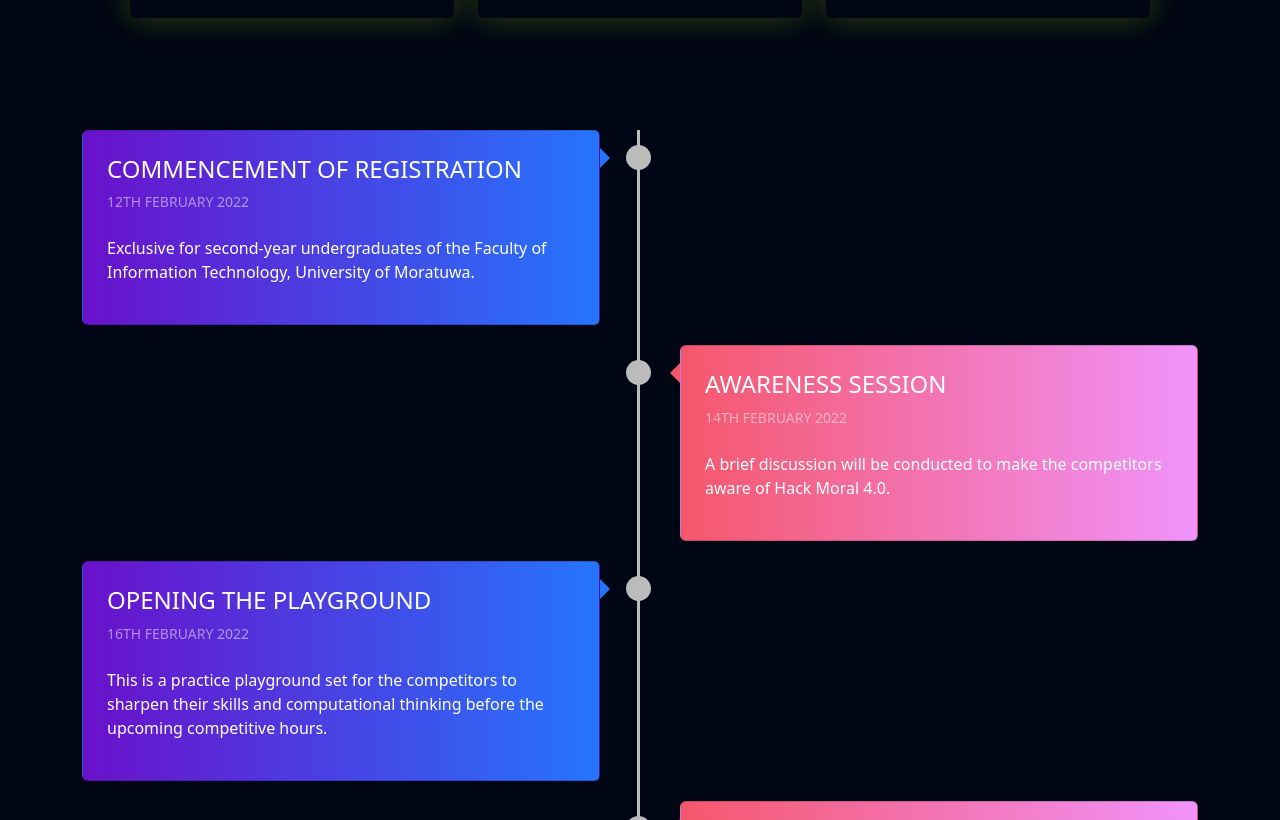
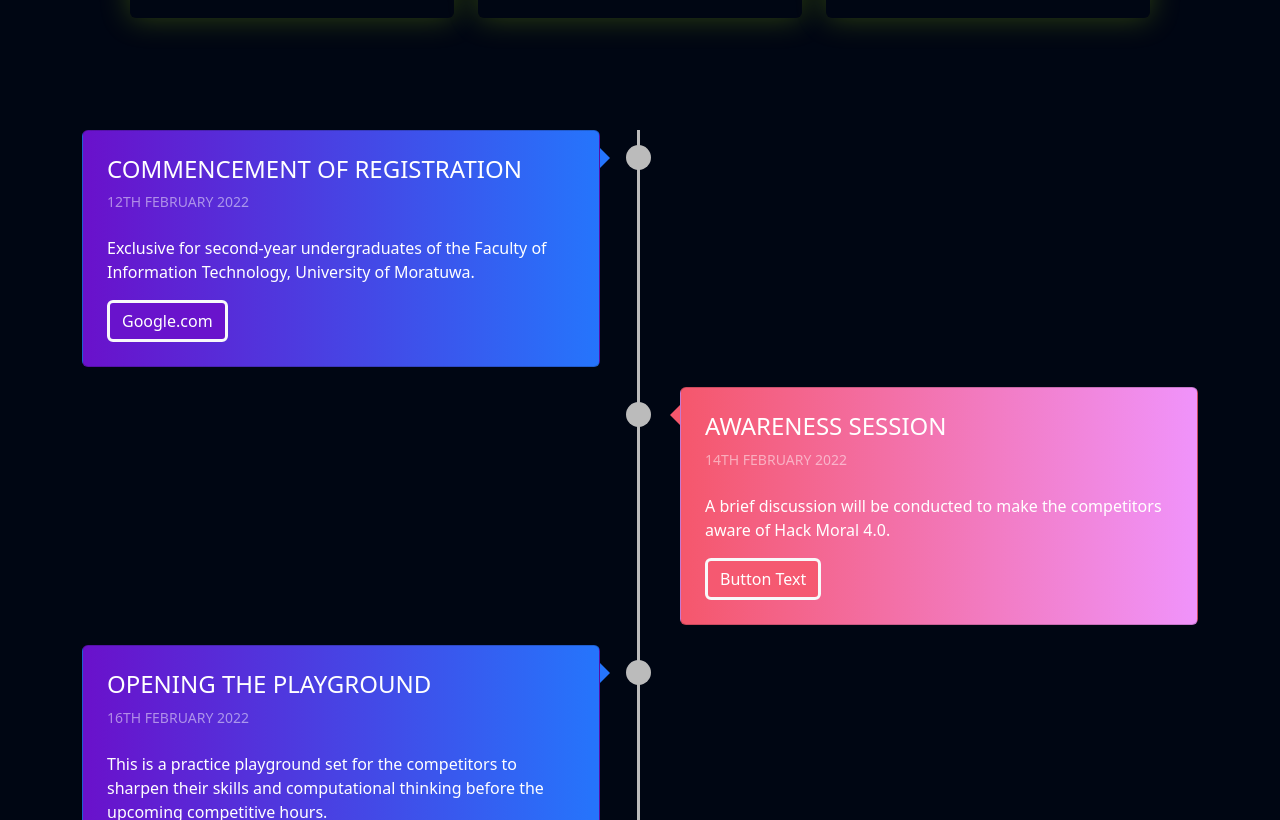
Before and after one commit to wkmilanswanthra/Hackmoral_5.0, a React (Create React App) app: page / in a window 1280 px wide. Shown: the part 1980-2800 px from the top of the page. Built offline with nearby package versions, Linux system fonts and the light colour scheme.

Commit message:
button added to time line

```diff
--- a/src/components/TimeLineLeft.js
+++ b/src/components/TimeLineLeft.js
@@ -10,6 +10,7 @@ const TimeLineLeft = (props) => {
                         <h4>{props.heading}</h4>
                         <p className="small text-white-50 mb-4">{props.date}</p>
                         <p>{props.description}</p>
+                        <a href={props.link} target="_blank" type="button" className="border border-3 border-light text-white btn mb-2 mb-md-0 btn-block btn-round" style={{"backgroundColor":"#6913cc"}}>{props.buttonText}</a>
                     </div>
                 </div>
             </div>
--- a/src/components/TimeLineRight.js
+++ b/src/components/TimeLineRight.js
@@ -10,6 +10,7 @@ const TimeLineRight = (props) => {
                         <h4>{props.heading}</h4>
                         <p className="small text-white-50 mb-4">{props.date}</p>
                         <p>{props.description}</p>
+                        <a href={props.link} target="_blank" type="button" class="border border-3 border-light text-white btn mb-2 mb-md-0 btn-block btn-round" style={{"backgroundColor":"#f55971"}}>{props.buttonText}</a>
                     </div>
                 </div>
             </div>
--- a/src/pages/TimeLine.js
+++ b/src/pages/TimeLine.js
@@ -9,36 +9,44 @@ const TimeLine = () => {
                     <TimeLineLeft
                         heading="COMMENCEMENT OF REGISTRATION"
                         date="12TH FEBRUARY 2022"
+                        buttonText="Google.com"
+                        link="https://www.google.com"
                         description="Exclusive for second-year undergraduates of the Faculty of Information Technology, University of Moratuwa."
                     />
                     <TimeLineRight
                         heading="AWARENESS SESSION"
                         date="14TH FEBRUARY 2022"
+                        buttonText="Button Text"
                         description="A brief discussion will be conducted to make the competitors aware of Hack Moral 4.0."
                     />
                     <TimeLineLeft
                         heading="OPENING THE PLAYGROUND"
                         date="16TH FEBRUARY 2022"
+                        buttonText="Button Text"
                         description="This is a practice playground set for the competitors to sharpen their skills and computational thinking before the upcoming competitive hours."
                     />
                     <TimeLineRight
                         heading="REGISTRATION CLOSES"
                         date="17TH FEBRUARY 2022"
+                        buttonText="Button Text"
                         description="Every competitor must be registered for the competition before the deadline."
                     />
                     <TimeLineLeft
                         heading="THE GAME DAY"
                         date="19TH FEBRUARY 2022"
+                        buttonText="Button Text"
                         description="It's the day! Competitors can make their way to the winners' table by untangling the challenges given via HackerRank playground."
                     />
                     <TimeLineRight
                         heading="ANNOUNCING THE WINNERS"
                         date="20TH FEBRUARY 2022"
+                        buttonText="Button Text"
                         description="This commences at the end of the event and winners will be announced."
                     />
                     <TimeLineLeft
                         heading="DISTRIBUTING E-CERTIFICATES"
                         date="22ND FEBRUARY 2022"
+                        buttonText="Button Text"
                         description="Finally, certificates for the competitors will be distributed and the event will be concluded."
                     />
                     {/* <TimeLineLeft
```
